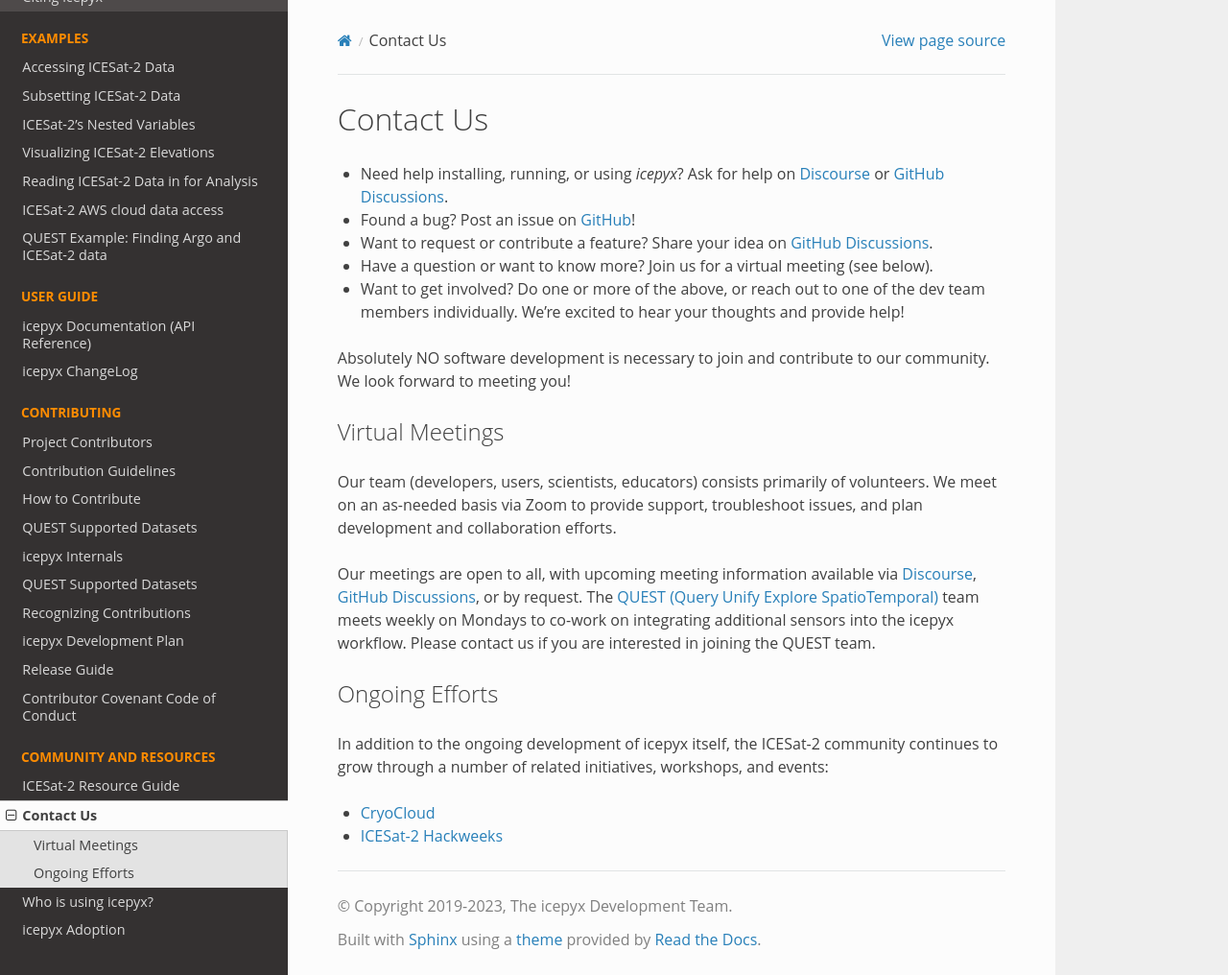
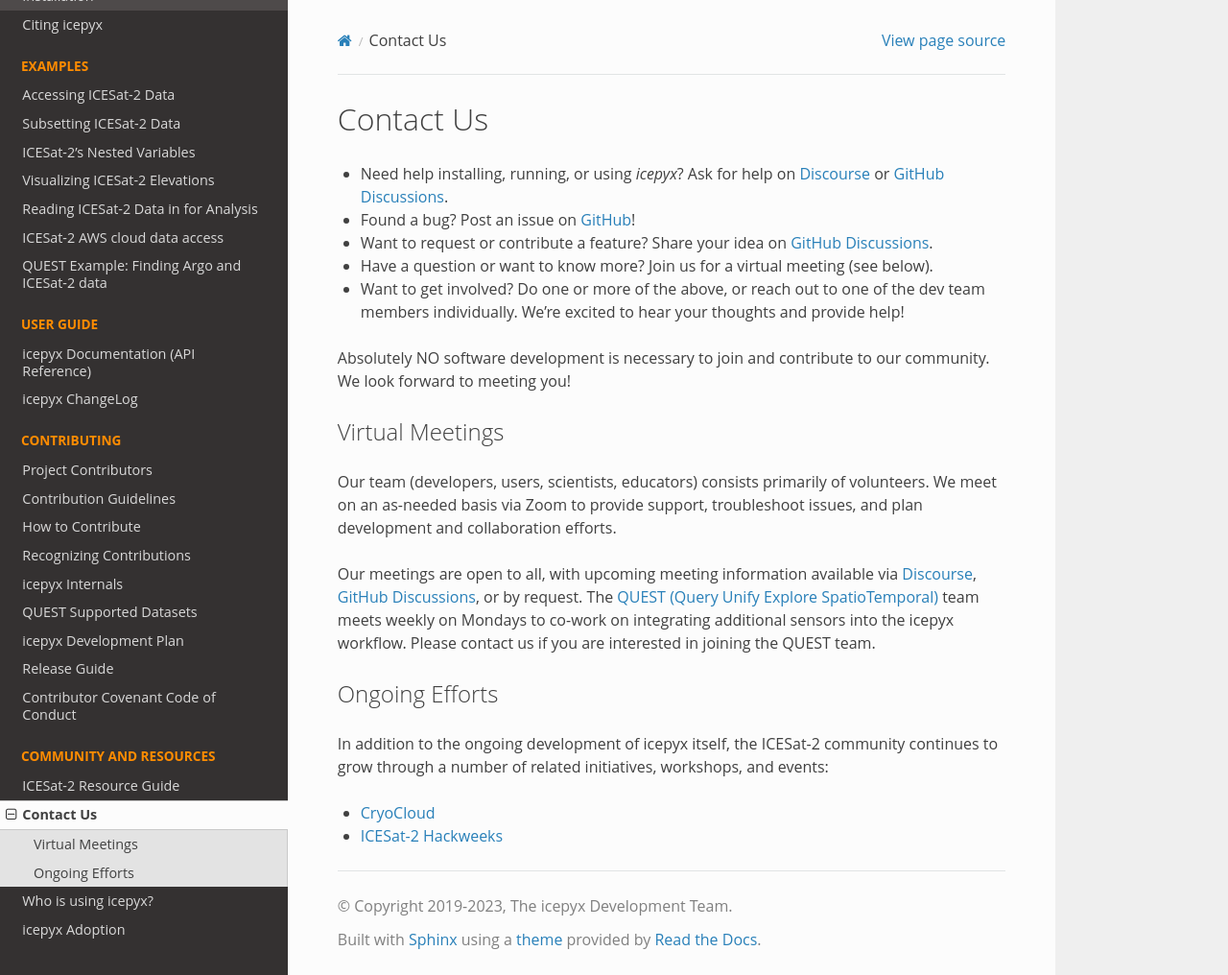
Before and after one commit to icesat2py/icepyx, a Sphinx documentation site: the page built from doc/source/community/contact.rst, in a window 1280 px wide and 1016 px high. Shown: the whole window at 96% size. Built offline with Sphinx 7.4.7 and the Read the Docs theme 2.0.0, drawn with Linux system fonts in a browser that asks for light colours; the version number could not be read and is left out.

Commit message:
remove duplicate QUEST page in docs

```diff
--- a/doc/source/index.rst
+++ b/doc/source/index.rst
@@ -146,10 +146,9 @@
    contributing/contributors_link
    contributing/contribution_guidelines
    contributing/how_to_contribute
-   contributing/quest-available-datasets
+   contributing/attribution_link
    contributing/icepyx_internals
    contributing/quest-available-datasets
-   contributing/attribution_link
    contributing/development_plan
    contributing/release_guide
    contributing/code_of_conduct_link
```
